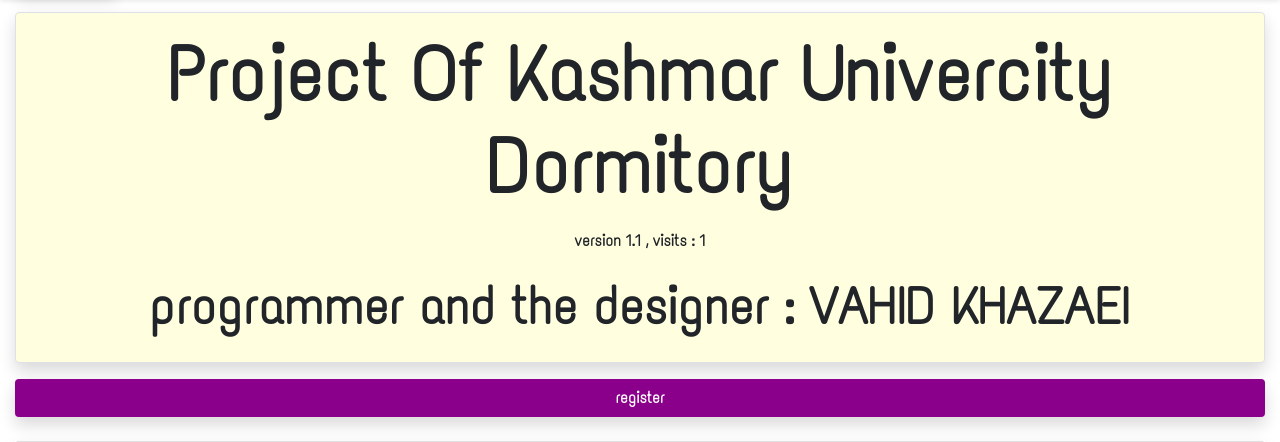
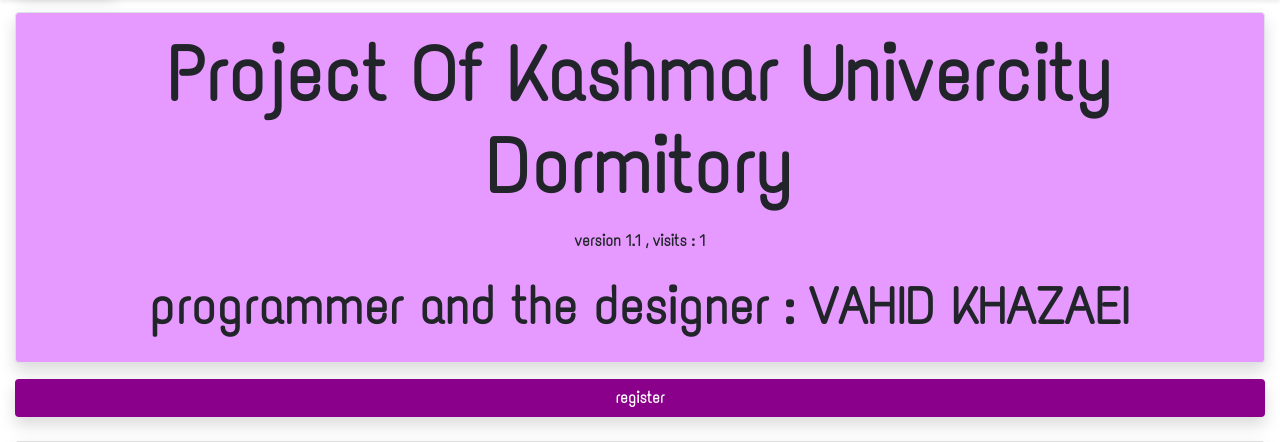
Before and after one commit to vahidkh6882/vahidkh, a Django app: page / in a window 1280 px wide. Shown: the part 60-502 px from the top of the page. Run offline with Django 4.2, Linux system fonts and the light colour scheme; data comes from the database, SQL or seed files in the repository; some libraries are stand-ins or nearby versions.

Commit message:
colorpur

```diff
--- a/app1/templates/app1/index.html
+++ b/app1/templates/app1/index.html
@@ -13,7 +13,7 @@
     </div>
     {% endfor %}
 {% endif %}
- <div class="border rounded shadow mt-3 mb-3 text-center" style="background-color:rgb(255, 255, 224);">
+ <div class="border rounded shadow mt-3 mb-3 text-center" style="background-color:	 #e699ff;">
    <p class="display-4 text-center font-weight-bolder mt-3" style="font-size:6vw;">Project Of Kashmar Univercity Dormitory</p><p class="font-weight-bold">version 1.1  , visits  : {{count}}</p>
    <p class="font-weight-bold text-center" style="font-family:eng2;font-size:4vw;">programmer and the designer : VAHID KHAZAEI </p>
  </div>
```
